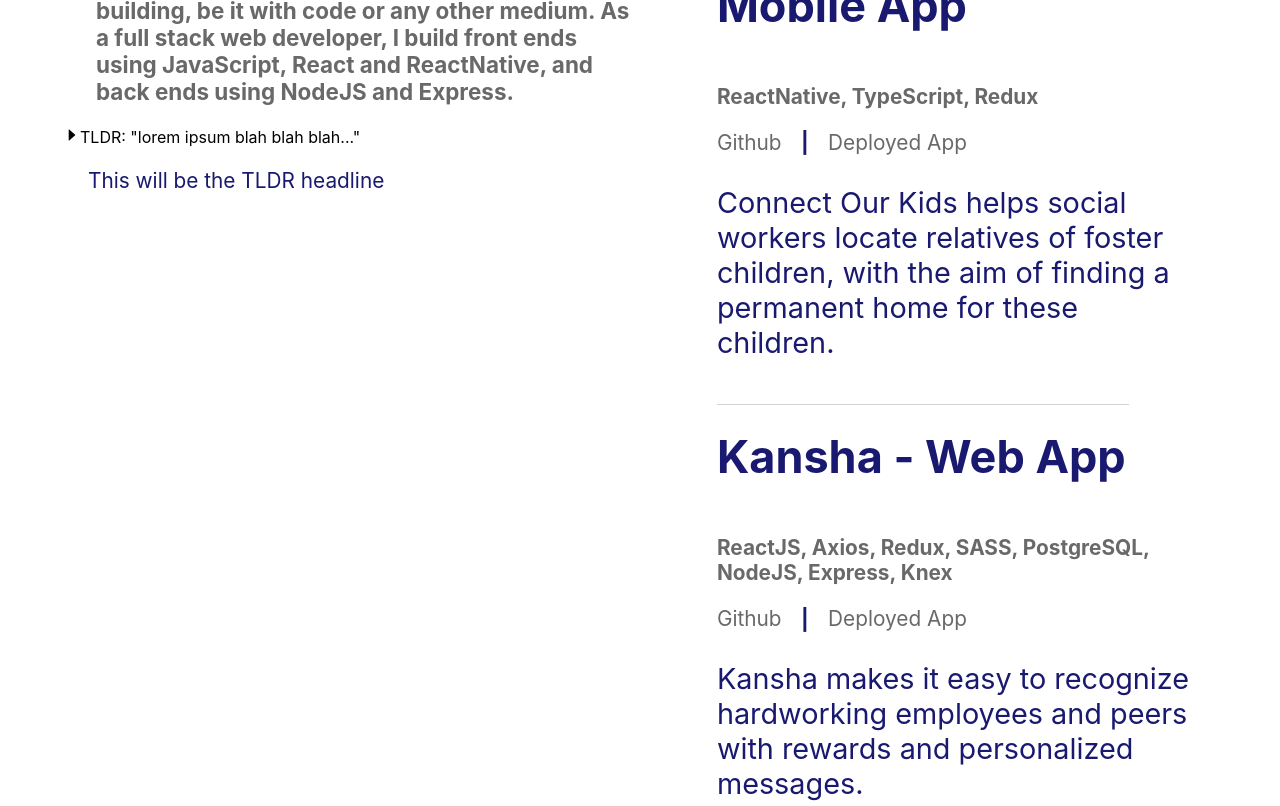
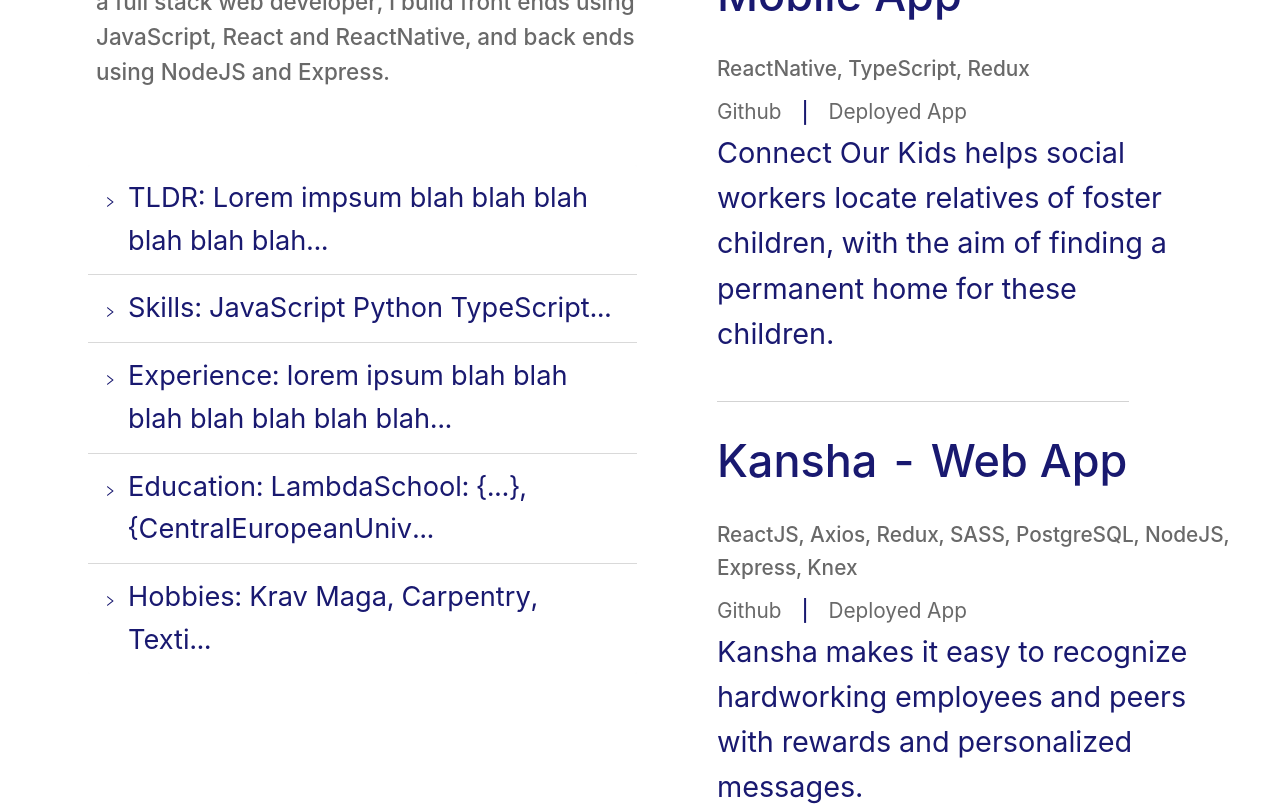
Before and after one commit to bamfranceschi/new-portfolio, a React (Create React App) app: page / in a window 1280 px wide. Shown: the part 1420-2226 px from the top of the page. Built offline with nearby package versions, Linux system fonts and the light colour scheme; some icons are missing.

Commit message:
further work on about me collapse component

```diff
--- a/src/components/About/About.jsx
+++ b/src/components/About/About.jsx
@@ -1,16 +1,16 @@
-import React from "react";
-// import { Collapse } from "antd";
-// import "antd/dist/antd.css";
+import React, { useState } from "react";
+import { Collapse } from "antd";
+import "antd/dist/antd.css";
 import styled from "styled-components";
 import "../../index.css";
-// import TLDRText from "./TLDR";
-// import XPText from "./XP";
-// import SkillsText from "./Skills";
-// import HobbiesText from "./Hobbies";
-// import LambdaSchool from "./Education/LambdaSchool";
-// import CEU from "./Education/CEU";
-// import UofA from "./Education/UofA";
-import AboutCollapse from "./AboutCollapse";
+import TLDRText from "./TLDR";
+import XPText from "./XP";
+import SkillsText from "./Skills";
+import HobbiesText from "./Hobbies";
+import LambdaSchool from "./Education/LambdaSchool";
+import CEU from "./Education/CEU";
+import UofA from "./Education/UofA";
+// import AboutCollapse from "./AboutCollapse";
 
 const AboutCont = styled.div`
   width: 45%;
@@ -38,14 +38,100 @@ const AboutHeader = styled.div`
   font-size: 1.2rem;
 `;
 
-// const AboutContent = styled.div`
-//   margin-top: 4rem;
-//   margin-left: 1.5rem;
-// `;
+const AboutContent = styled.div`
+  margin-top: 4rem;
+  margin-left: 1.5rem;
+`;
 
-// const { Panel } = Collapse;
+const { Panel } = Collapse;
+
+console.log(window);
 
 const About = () => {
+  const [tldrState, setTldrState] = useState(
+    "TLDR: Lorem impsum blah blah blah blah blah blah..."
+  );
+
+  const [skillsState, setSkillsState] = useState(
+    "Skills: JavaScript Python TypeScript..."
+  );
+
+  const [xpState, setXPState] = useState(
+    "Experience: lorem ipsum blah blah blah blah blah blah blah..."
+  );
+  const [eduState, setEduState] = useState(
+    "Education: LambdaSchool: {...}, {CentralEuropeanUniv..."
+  );
+
+  const [lambState, setLambState] = useState(
+    "LambdaSchool: {SubjectOfStudy: Full Stack Web Developmen.."
+  );
+
+  const [ceuState, setCeuState] = useState(
+    "CentralEuropeanUniversity: {SubjectOfStudy: Mast..."
+  );
+
+  const [uofaState, setUofaState] = useState(
+    "UniversityOfArkansas: {SubjectOfStudy: Political Sci..."
+  );
+
+  const [hobbiesState, setHobbiesState] = useState(
+    "Hobbies: Krav Maga, Carpentry, Texti..."
+  );
+
+  const changeHeaderMain = (key) => {
+    if (key.includes("1")) {
+      setTldrState("TLDR:");
+    } else {
+      setTldrState("TLDR: Lorem impsum blah blah blah blah blah blah...");
+    }
+    if (key.includes("2")) {
+      setSkillsState("Skills:");
+    } else {
+      setSkillsState("Skills: JavaScript Python TypeScript...");
+    }
+    if (key.includes("3")) {
+      setXPState("Experience:");
+    } else {
+      setXPState(
+        "Experience: lorem ipsum blah blah blah blah blah blah blah..."
+      );
+    }
+    if (key.includes("4")) {
+      setEduState("Education: {");
+    } else {
+      setEduState("Education: LambdaSchool: {...}, {CentralEuropeanUniv...");
+    }
+
+    if (key.includes("9")) {
+      setHobbiesState("Hobbies: [");
+    } else {
+      setHobbiesState("Hobbies: Krav Maga, Carpentry, Texti...");
+    }
+  };
+
+  const changeHeaderMinor = (key) => {
+    if (key.includes("5")) {
+      setLambState("LambdaSchool: {");
+    } else {
+      setLambState(
+        "LambdaSchool: {SubjectOfStudy: Full Stack Web Developmen.."
+      );
+    }
+
+    if (key.includes("6")) {
+      setCeuState("CentralEuropeanUniversity: {");
+    } else {
+      setCeuState("CentralEuropeanUniversity: {SubjectOfStudy: Mast...");
+    }
+
+    if (key.includes("7")) {
+      setUofaState("UniversityOfArkansas: {");
+    } else {
+      setUofaState("UniversityOfArkansas: {SubjectOfStudy: Political Sci...");
+    }
+  };
+
   return (
     <AboutCont>
       <AboutTitle>About</AboutTitle>
@@ -57,11 +143,15 @@ const About = () => {
           NodeJS and Express.
         </h3>
       </AboutHeader>
-      <AboutCollapse />
-      {/* <AboutContent>
-        <Collapse bordered={false} className="site-collapse-custom-collapse">
+      {/* <AboutCollapse /> */}
+      <AboutContent>
+        <Collapse
+          bordered={false}
+          className="site-collapse-custom-collapse"
+          onChange={changeHeaderMain}
+        >
           <Panel
-            header="TLDR:"
+            header={tldrState}
             key="1"
             className="site-collapse-custom-panel"
             style={{ fontSize: "1.7rem" }}
@@ -69,64 +159,65 @@ const About = () => {
             {TLDRText}
           </Panel>
           <Panel
-            header="Skills: ["
-            key="3"
+            header={skillsState}
+            key="2"
             className="site-collapse-custom-panel"
             style={{ fontSize: "1.7rem" }}
+            ariaExpanded="true"
           >
             {SkillsText}
           </Panel>
           <Panel
-            header="Experience:"
-            key="2"
+            header={xpState}
+            key="3"
             className="site-collapse-custom-panel"
             style={{ fontSize: "1.7rem" }}
           >
             {XPText}
           </Panel>
           <Panel
-            header="Education: {"
-            key="5"
+            header={eduState}
+            key="4"
             className="site-collapse-custom-panel"
             style={{ fontSize: "1.7rem" }}
           >
-            <Collapse bordered={false} style={{ border: "none" }}>
+            <Collapse
+              bordered={false}
+              style={{ border: "none" }}
+              onChange={changeHeaderMinor}
+            >
               <Panel
-                header="LambdaSchool: {"
+                header={lambState}
                 style={{
                   paddingLeft: 24,
                   borderBottom: "none",
                   fontSize: "1.3rem",
                 }}
-                defaultActiveKey="5"
+                key="5"
                 className="site-collapse-custom-panel"
               >
                 {LambdaSchool}
               </Panel>
-            </Collapse>
-            <Collapse bordered={false}>
               <Panel
-                header="CentralEuropeanUniversity: {"
+                header={ceuState}
                 style={{
                   paddingLeft: 24,
                   borderBottom: "none",
                   fontSize: "1.3rem",
                 }}
-                defaultActiveKey="5"
+                key="6"
                 className="site-collapse-custom-panel"
               >
                 {CEU}
               </Panel>
-            </Collapse>
-            <Collapse bordered={false}>
               <Panel
-                header="UniversityOfArkansas: {"
+                header={uofaState}
                 style={{
                   paddingLeft: 24,
                   borderBottom: "none",
                   fontSize: "1.3rem",
                 }}
-                defaultActiveKey="5"
+                key="7"
                 className="site-collapse-custom-panel"
               >
                 {UofA}
@@ -139,21 +230,21 @@ const About = () => {
                   borderBottom: "none",
                   fontSize: "1.7rem",
                 }}
-                key="6"
+                key="8"
                 className="site-collapse-custom-panel"
               ></Panel>
             </Collapse>
           </Panel>
           <Panel
-            header="Hobbies: ["
-            key="7"
+            header={hobbiesState}
+            key="9"
             className="site-collapse-custom-panel"
             style={{ fontSize: "1.7rem" }}
           >
             {HobbiesText}
           </Panel>
         </Collapse>
-      </AboutContent> */}
+      </AboutContent>
     </AboutCont>
   );
 };
--- a/src/index.css
+++ b/src/index.css
@@ -13,7 +13,7 @@ code {
     monospace;
 }
 
-/* .site-collapse-custom-collapse {
+.site-collapse-custom-collapse {
   border: none;
   background: white;
   overflow: hidden;
@@ -28,4 +28,4 @@ code {
 
 .ant-collapse .ant-collapse-item .ant-collapse-header {
   color: midnightblue !important;
-} */
+}
```
Also changed, not shown: src/components/About/AboutCollapseSection.jsx (added, +88 -0 lines), src/components/About/notes.jsx (added, +74 -0 lines).
